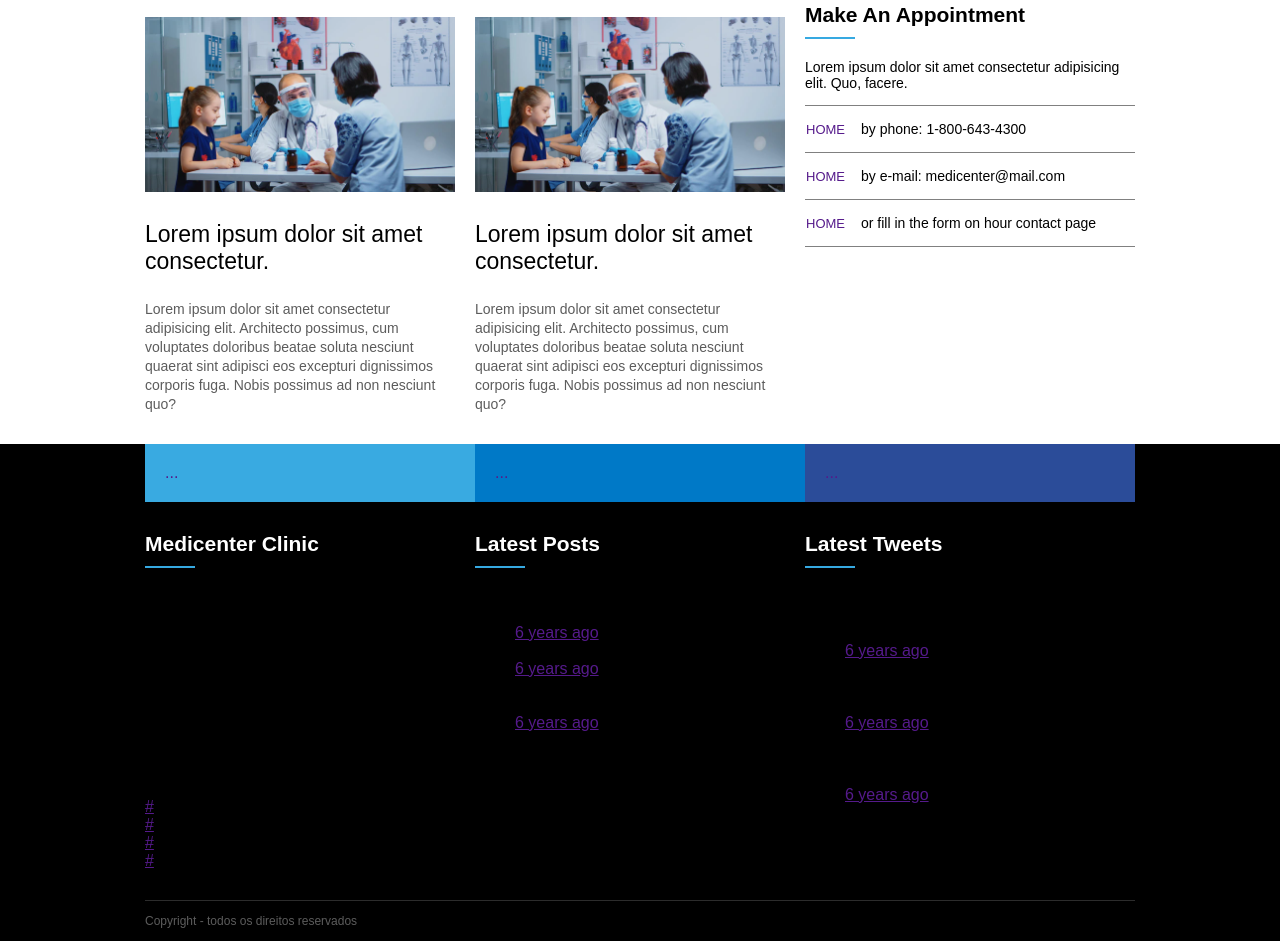
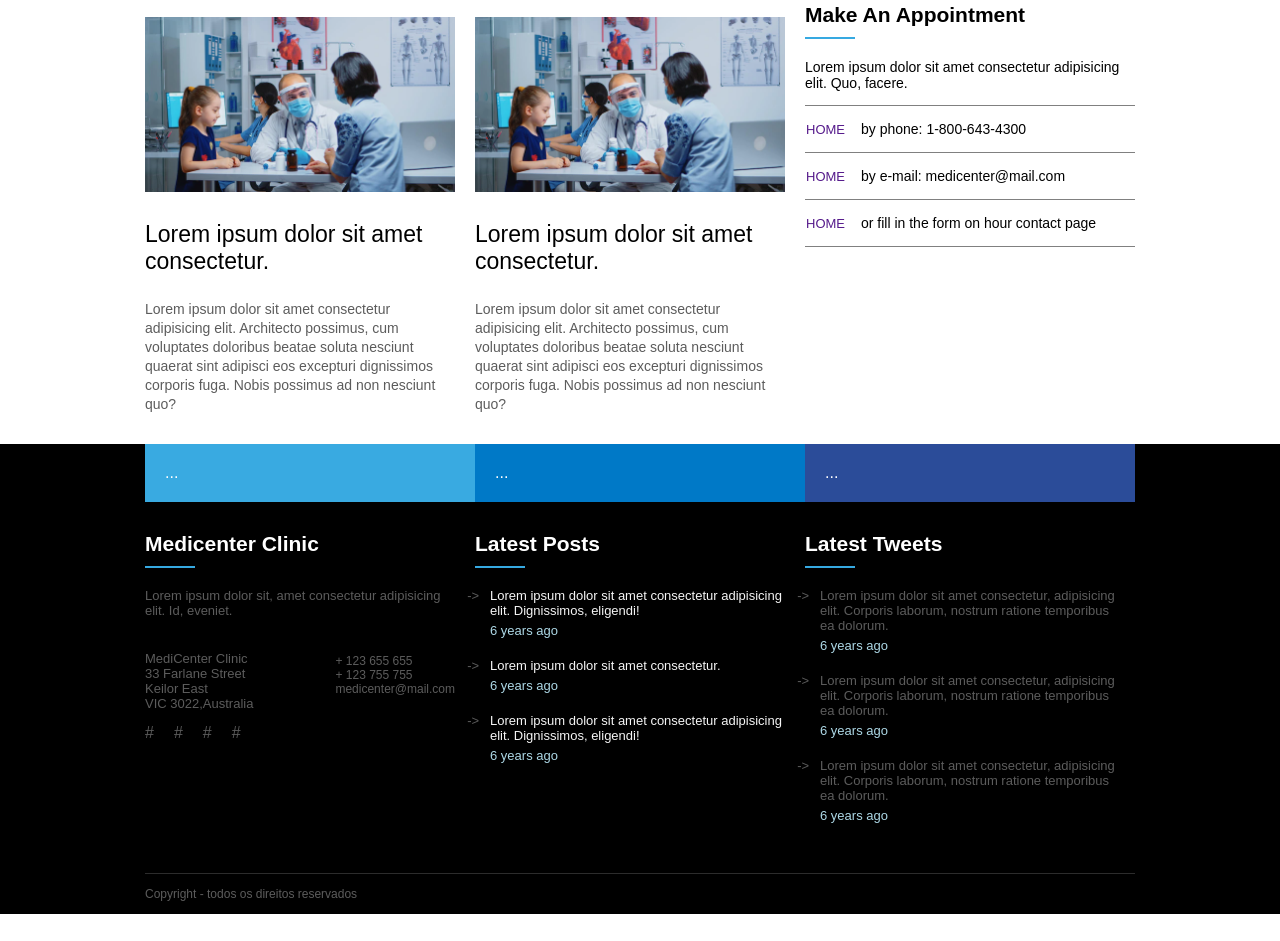
Before and after one commit to kareenketleen/Template_Flexbox, a plain HTML site: page index.html in a window 1280 px wide. Shown: the part 1413-2354 px from the top of the page. After the commit the page ends 2327 px from the top, so only its background shows below. Drawn offline with Linux system fonts and the light colour scheme.

Commit message:
fix commit

```diff
--- a/assets/css/template.css
+++ b/assets/css/template.css
@@ -289,6 +289,7 @@ footer {
   display: block;
   text-decoration: none;
   padding: 20px;
+  color: #ffffff;
 }
 .footer_area {
   display: flex;
@@ -296,6 +297,7 @@ footer {
 .footer_areaitem {
   flex: 1;
   background-color: black;
+  padding-right: 20px;
 }
 .flexColumn {
   flex-direction: column;
@@ -311,3 +313,90 @@ footer .widget_title_text {
   font-size: 12px;
   margin-top: 30px;
 }
+.texto_de_contato {
+  color: #5c5c5c;
+  font-size: 13px;
+  margin-bottom: 20px;
+}
+.endereços ul,
+.contatos_empresa ul {
+  list-style: none;
+  padding: 0px;
+}
+.endereços {
+  color: #5c5c5c;
+  flex-direction: column;
+  font-size: 13px;
+}
+
+.contatos_empresa li {
+  color: #5c5c5c;
+  flex-direction: row-reverse;
+  font-size: 12px;
+}
+.conteiner_footer {
+  display: flex;
+  align-items: flex-start;
+  justify-content: space-between;
+}
+.container_socialmedia {
+  display: flex;
+}
+.container_socialmedia a {
+  text-decoration: none;
+  color: #5c5c5c;
+  margin-right: 20px;
+}
+.container_post {
+  display: flex;
+  flex-direction: column;
+  color: #5c5c5c;
+  font-size: 13px;
+}
+.post {
+  margin-bottom: 20px;
+}
+
+.post .text {
+  color: whitesmoke;
+  font-size: 13px;
+  margin-bottom: 5px;
+}
+.container_post ul {
+  margin: 0;
+  padding: 0;
+  padding-left: 15px;
+  list-style: "->   ";
+}
+
+.container_post a {
+  text-decoration: none;
+  color: lightblue;
+}
+
+.container_tweet {
+  display: flex;
+  flex-direction: column;
+  color: #5c5c5c;
+  font-size: 13px;
+}
+.tweet {
+  margin-bottom: 20px;
+}
+
+.tweet .text {
+  color: #5c5c5c;
+  font-size: 13px;
+  margin-bottom: 5px;
+}
+.container_tweet ul {
+  margin: 0;
+  padding: 0;
+  padding-left: 15px;
+  list-style: "->   ";
+}
+
+.container_tweet a {
+  text-decoration: none;
+  color: lightblue;
+}
```
Also changed, not shown: 1 other file.
